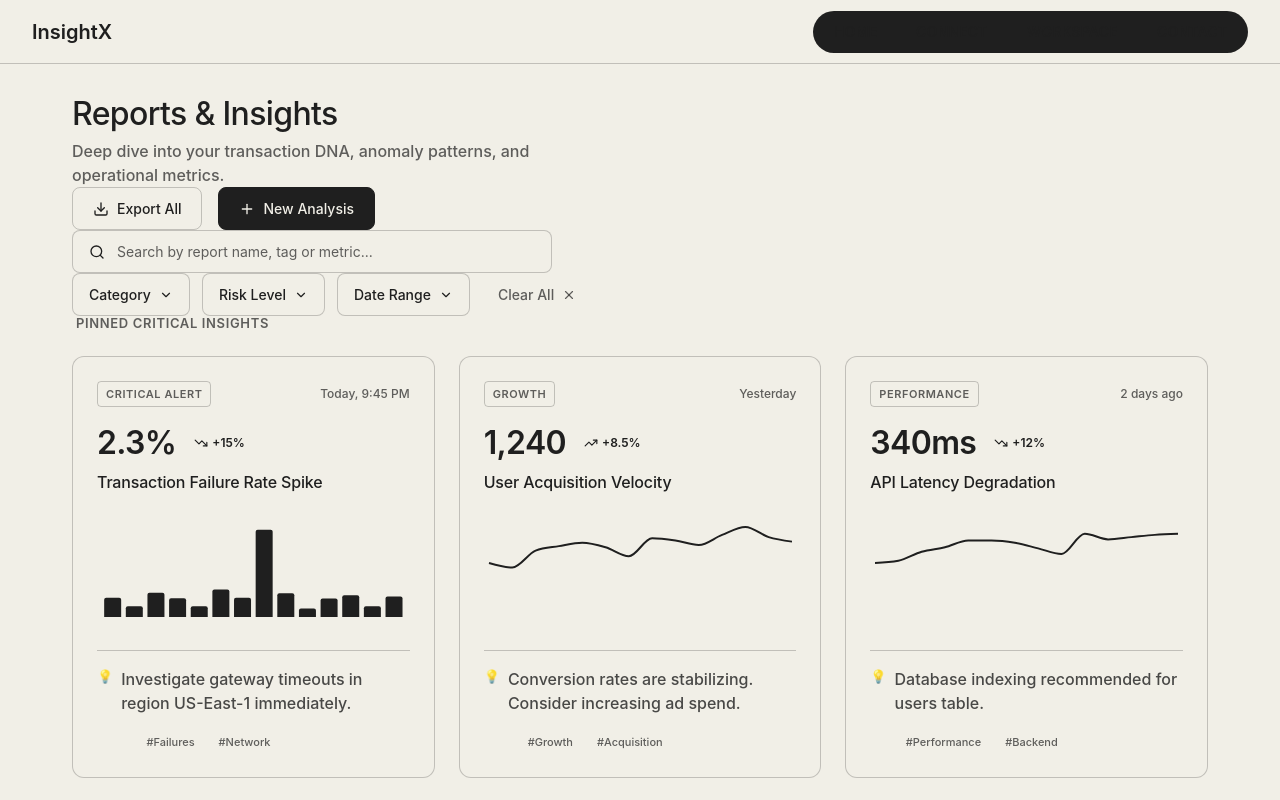
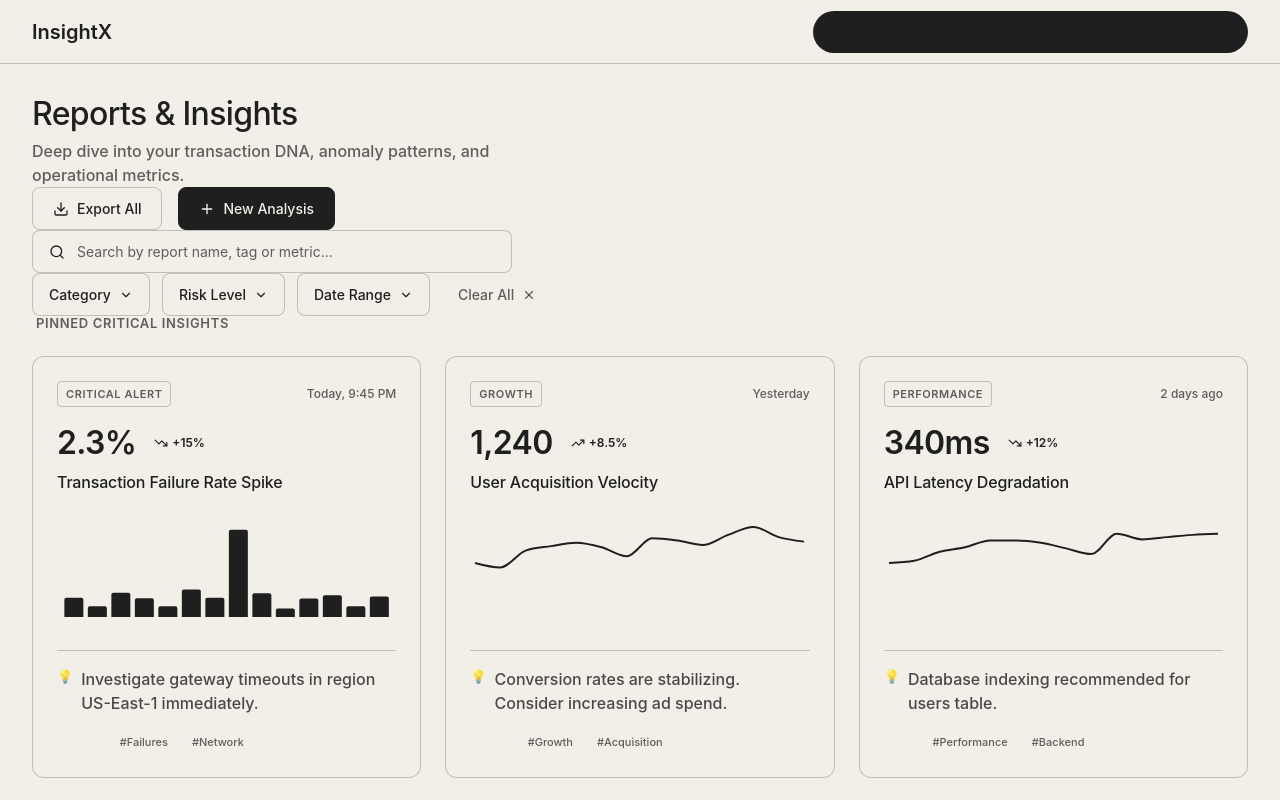
Before and after one commit to NabilThange/insightx, a Next.js app: page /reports in a window 1280 px wide. Shown: the top 800 px of the page. Built offline with nearby package versions, Linux system fonts and the light colour scheme; a web font is replaced by a local one.

Commit message:
polishing and alignment

```diff
--- a/app/connect/page.tsx
+++ b/app/connect/page.tsx
@@ -462,8 +462,8 @@ export default function ConnectPage() {
           max-width: 600px;
           display: flex;
           flex-direction: column;
-          gap: 2rem;
-          margin-top: 2rem;
+          gap: 1.5rem; /* Reduced from 2rem for snappier feel */
+          margin-top: 1.5rem; /* Reduced from 2rem */
         }
 
 
@@ -472,7 +472,7 @@ export default function ConnectPage() {
         .hero-section {
             display: flex;
             flex-direction: column;
-            gap: 1.5rem;
+            gap: 1rem; /* Reduced from 1.5rem */
             width: 100%;
         }
 
--- a/app/reports/page.tsx
+++ b/app/reports/page.tsx
@@ -206,15 +206,15 @@ export default function ReportsPage() {
         }
 
         .reports-content {
-          max-width: 1200px;
+          max-width: 1280px; /* Standardized max-width */
           margin: 0 auto;
           width: 100%;
-          padding: 2rem; /* Consistent padding */
+          padding: 2rem 2rem 4rem; /* Consistent padding */
           flex: 1;
         }
 
         .reports-section {
-          margin-bottom: 3rem;
+          margin-bottom: 2.5rem; /* Tighter section spacing */
         }
 
         .section-title {
--- a/app/workspace/page.tsx
+++ b/app/workspace/page.tsx
@@ -215,8 +215,8 @@ export default function WorkspacePage() {
 
         /* WORKSPACE TOOLBAR - below GlobalHeader */
         .workspace-toolbar {
-          height: 3rem;
-          padding: 0 2rem;
+          height: 3.5rem; /* Increased for better touch/visual target */
+          padding: 0 2rem; /* Matches GlobalHeader */
           display: flex;
           align-items: center;
           justify-content: space-between;
@@ -320,7 +320,8 @@ export default function WorkspacePage() {
         .sidebar-section {
           display: flex;
           flex-direction: column;
-          margin-bottom: 1.5rem;
+          margin-bottom: 1rem; /* Tighter spacing */
+          padding-top: 1rem;
         }
 
         .section-title {
@@ -341,13 +342,15 @@ export default function WorkspacePage() {
         }
 
         .thread-item {
-          padding: 0.75rem 1.25rem;
+          padding: 0.625rem 1rem; /* Tighter padding */
           display: flex;
           align-items: flex-start;
           gap: 0.75rem;
           cursor: pointer;
           transition: background 0.2s;
           border-left: 2px solid transparent;
+          margin: 0 0.5rem; /* Inset slightly */
+          border-radius: 4px;
         }
 
         .thread-item:hover {
--- a/components/data/InsightCard.tsx
+++ b/components/data/InsightCard.tsx
@@ -29,10 +29,13 @@ const CustomTooltip = ({ active, payload, label }: any) => {
         padding: '8px 12px',
         borderRadius: '8px',
         boxShadow: '0 4px 12px rgba(0,0,0,0.1)',
-        minWidth: '100px'
+        minWidth: '80px',
+        textAlign: 'left',
+        zIndex: 100,
+        pointerEvents: 'none'
       }}>
-        <p style={{ margin: 0, fontSize: '11px', color: 'var(--text-muted)', textTransform: 'uppercase' }}>{label}</p>
-        <p style={{ margin: '4px 0 0', fontSize: '14px', fontWeight: 600, color: 'var(--fg)' }}>
+        <p style={{ margin: 0, fontSize: '11px', color: 'var(--text-muted)', textTransform: 'uppercase', lineHeight: '1.2' }}>{label}</p>
+        <p style={{ margin: '4px 0 0', fontSize: '14px', fontWeight: 600, color: 'var(--fg)', lineHeight: '1.2' }}>
           {payload[0].value}
         </p>
       </div>
--- a/components/layout/GlobalHeader.tsx
+++ b/components/layout/GlobalHeader.tsx
@@ -4,18 +4,33 @@ import { usePathname } from 'next/navigation';
 import PillNav from '@/components/interactive/PillNav';
 import type { PillNavItem } from '@/components/interactive/PillNav';
 
-const NAV_ITEMS: PillNavItem[] = [
+const MASTER_NAV_ITEMS: PillNavItem[] = [
   { label: 'Home', href: '/' },
   { label: 'Connect', href: '/connect' },
   { label: 'Workspace', href: '/workspace' },
+  { label: 'Reports', href: '/reports' },
   { label: 'Contact', href: '/contact' },
 ];
 
+function getNavItemsForPath(pathname: string): PillNavItem[] {
+  // Filter out the item that matches the current section
+  return MASTER_NAV_ITEMS.filter(item => {
+    if (item.href === '/' && pathname === '/') return false;
+    if (item.href !== '/' && pathname.startsWith(item.href)) return false;
+    return true;
+  });
+}
+
 function getActiveHref(pathname: string): string | undefined {
+  // Active state logic is now simplified since current page is removed from nav
+  // But we might want to keep it if we ever show the current page active in a different context
+  // For this specific request, the current page is NOT in the list, so activeHref is likely not needed
+  // for the items in the list, unless there's a sub-page scenario.
+  // However, PillNav expects activeHref. Let's keep it consistent.
   if (pathname === '/') return '/';
   if (pathname.startsWith('/connect')) return '/connect';
   if (pathname.startsWith('/workspace')) return '/workspace';
-  if (pathname.startsWith('/reports')) return '/reports'; // Keep internal logic separate if needed, though not in nav
+  if (pathname.startsWith('/reports')) return '/reports';
   if (pathname.startsWith('/contact')) return '/contact';
   return undefined;
 }
@@ -26,7 +41,7 @@ export default function GlobalHeader() {
 
   return (
     <PillNav
-      items={NAV_ITEMS}
+      items={getNavItemsForPath(pathname)}
       activeHref={activeHref}
       baseColor="var(--fg)"
       pillColor="var(--bg-surface)"
```
